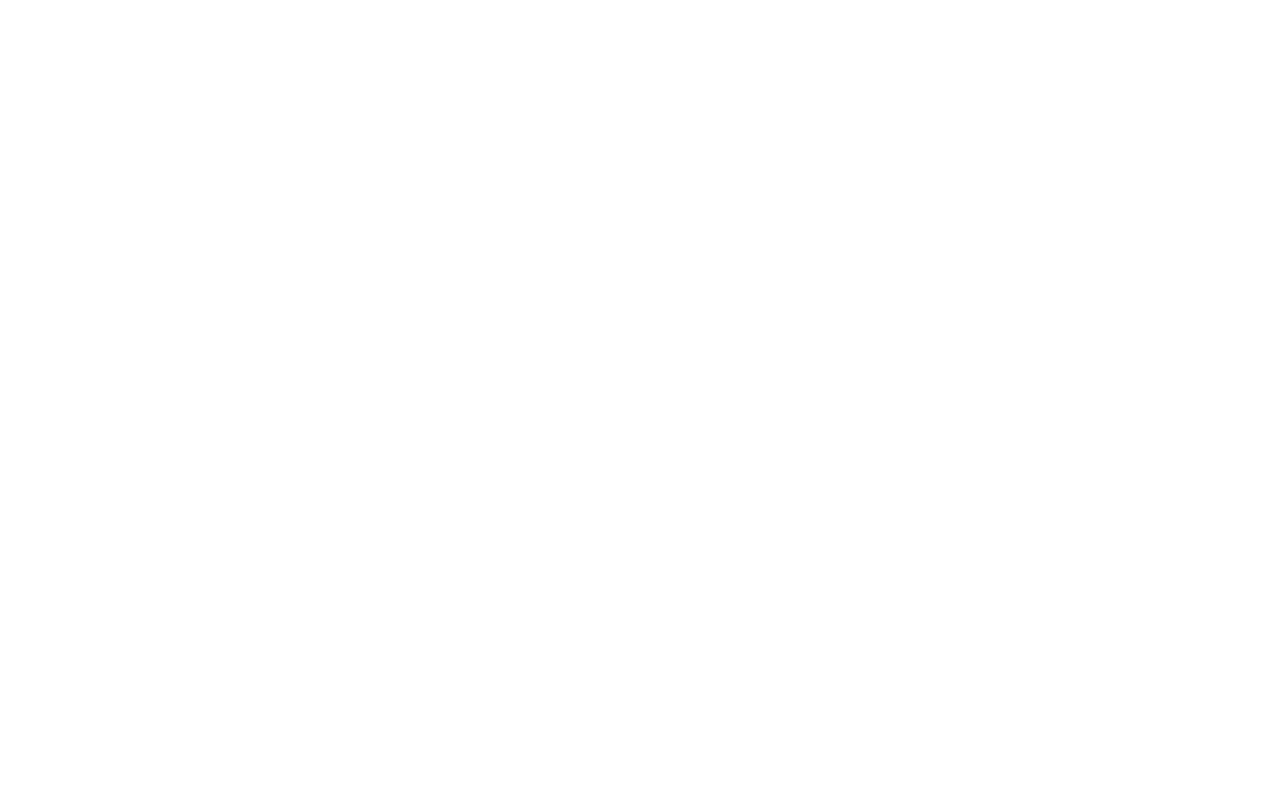
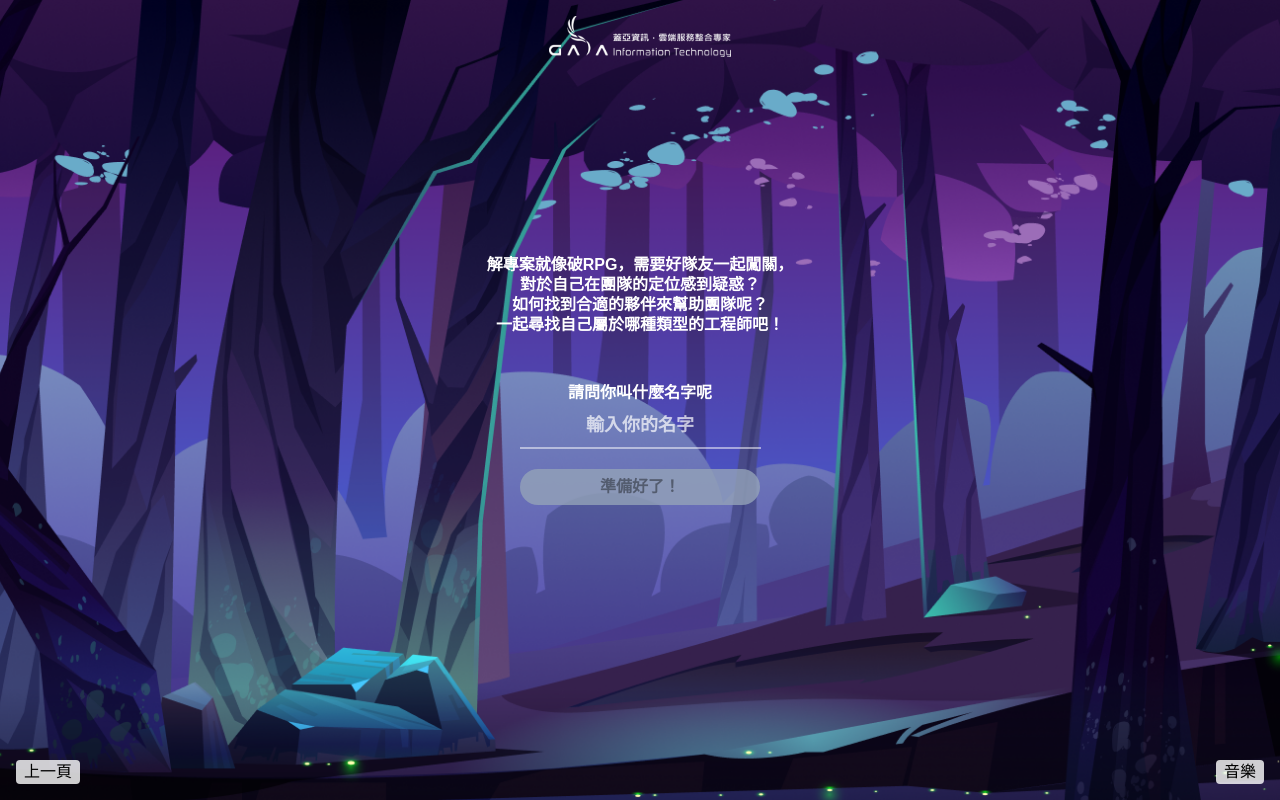
Before and after one commit to qqqq5953/campaign-test, a React (Vite) app: page /init in a window 1280 px wide. Before the commit this address had no page. Built offline with nearby package versions, Linux system fonts and the light colour scheme; a web font is replaced by a local one.

Commit message:
新增上一頁按鈕及功能

```diff
--- a/src/App.jsx
+++ b/src/App.jsx
@@ -1,15 +1,17 @@
 import { Route, Routes } from 'react-router-dom'
 import Home from './pages/Home'
+import InitUser from './pages/InitUser'
 import Quiz from './pages/Quiz'
 import Result from './pages/Result'
 import { useEffect, useRef } from 'react'
 import { useLocation } from 'react-router-dom';
 import audio from '../src/assets/bg-music.mp3'
+import QuizProvider from './context/QuizContext'
 
 function App() {
   const audioRef = useRef(null)
   const location = useLocation()
-  console.log(location);
+  // console.log('App', location);
   async function playAudio() {
     try {
       await audioRef.current?.play();
@@ -27,9 +29,10 @@ function App() {
     }
   }, [location])
   return (
-    <>
+    <QuizProvider>
       <Routes>
         <Route index element={<Home />}></Route>
+        <Route path="/init" element={<InitUser />}></Route>
         <Route path="/quiz" element={<Quiz />}></Route>
         <Route path="/result" element={<Result />}></Route>
       </Routes>
@@ -37,7 +40,7 @@ function App() {
         <source src={audio} type="audio/mp3" />
         Your browser does not support the audio tag.
       </audio>
-    </>
+    </QuizProvider>
   )
 }
 
--- /dev/null
+++ b/src/context/QuizContext.jsx
@@ -0,0 +1,74 @@
+import { createContext, useState } from 'react'
+import { useNavigate } from 'react-router-dom'
+import data from "../data.json"
+
+let sum = 0
+const totalQuestions = data.length
+const weightMap = {}
+
+export const QuizContext = createContext()
+
+export default function QuizProvider({ children }) {
+    const [questionIndex, setQuestionIndex] = useState(0)
+    const [isVisible, setIsVisible] = useState(true);
+    const [isLoading, setIsLoading] = useState(false)
+
+    const currentQuestion = data[questionIndex]
+    const navigate = useNavigate();
+
+    async function simulateCalculation() {
+        setIsLoading(true)
+        return new Promise(resolve => {
+            setTimeout(() => {
+                setIsLoading(false)
+                resolve()
+            }, 1000);
+        })
+    }
+
+    async function next(id, weight) {
+        sum += weight
+        weightMap[id.toString()] = weight
+
+        if (id <= totalQuestions - 1) {
+            setIsVisible(!isVisible);
+            setTimeout(() => {
+                setIsVisible(isVisible);
+                setQuestionIndex(q => q + 1)
+            }, 100);
+        } else {
+            await simulateCalculation()
+            navigate("/result", { state: { result: sum } })
+        }
+    }
+
+    async function prev() {
+        if (questionIndex < 1) return navigate("/init")
+
+        const prevQuestion = data[questionIndex - 1]
+        const weight = weightMap[prevQuestion.id]
+        sum -= weight
+
+        setIsVisible(!isVisible);
+        setTimeout(() => {
+            setIsVisible(isVisible);
+            setQuestionIndex(q => q - 1)
+        }, 100);
+    }
+
+    return (
+        <QuizContext.Provider
+            value={{
+                questionIndex,
+                isVisible,
+                isLoading,
+                currentQuestion,
+                totalQuestions,
+                next,
+                prev,
+            }}
+        >
+            {children}
+        </QuizContext.Provider>
+    )
+}
--- /dev/null
+++ b/src/hooks/useLocalStorage.js
@@ -0,0 +1,24 @@
+import { useEffect, useState } from 'react'
+
+export default function useLocalStorage(
+    key,
+    initialValue
+) {
+    const [value, setValue] = useState(() => {
+        const jsonString = localStorage.getItem(key)
+
+        if (jsonString) return JSON.parse(jsonString)
+
+        if (typeof initialValue === 'function') {
+            return initialValue()
+        } else {
+            return initialValue
+        }
+    })
+
+    useEffect(() => {
+        localStorage.setItem(key, JSON.stringify(value))
+    }, [key, value])
+
+    return [value, setValue]
+}
--- a/src/pages/Home.jsx
+++ b/src/pages/Home.jsx
@@ -1,15 +1,20 @@
 import { Link } from 'react-router-dom'
 import getImageUrl from "../helpers/getImageUrl";
 import Layout from './Layout';
+import { useEffect } from 'react'
 
-export default function Home(props) {
-    console.log('props', props);
+export default function Home() {
+    useEffect(() => {
+        localStorage.removeItem('userName')
+    }, [])
+
+
     return (
         <Layout>
             <img src={getImageUrl('home', 'dialog')} alt="dialog" width="180" className='animate-bounce' />
             <img src={getImageUrl('home', 'title')} alt="title" />
             <img src={getImageUrl('home', 'content')} alt="" className='mt-8 mb-16' />
-            <Link to="/quiz">
+            <Link to="/init">
                 <img src={getImageUrl('home', 'start-btn')} alt="start-btn" className='w-1/2 mx-auto transition ease-in-out delay-150 duration-300 hover:-translate-y-1 hover:scale-110 ' />
             </Link>
         </Layout>
--- /dev/null
+++ b/src/pages/InitUser.jsx
@@ -0,0 +1,78 @@
+import Layout from './Layout';
+import { useNavigate } from 'react-router-dom'
+import useLocalStorage from '../hooks/useLocalStorage'
+
+
+export default function InitUser() {
+    const [userName, setUserName] = useLocalStorage('userName', '')
+
+    const navigate = useNavigate();
+
+    function next() {
+        if (!userName) return
+        setUserName(userName);
+
+        navigate('/quiz')
+    }
+
+    // const handleDownload = (imageName) => {
+    //     const canvas = document.createElement('canvas');
+    //     const context = canvas.getContext('2d');
+    //     const img = new Image();
+
+    //     img.onload = () => {
+    //         canvas.width = img.width;
+    //         canvas.height = img.height;
+    //         context.drawImage(img, 0, 0); // 將圖片繪製到畫布上
+    //         context.font = '60px Arial';
+    //         context.fillStyle = 'white';
+    //         context.fillText(`姓名: ${userName}`, 100, 100); // 插入使用者姓名
+    //         const dataURL = canvas.toDataURL('image/png'); // 取得圖片的DataURL
+
+    //         const a = document.createElement('a');
+    //         a.href = dataURL; // 使用圖片的DataURL
+    //         a.download = 'result.png'; // 下載的文件名
+    //         a.click(); // 模擬點擊連結
+    //     };
+
+    //     img.src = imageName;
+    // };
+
+    return (
+        <Layout>
+            <div className='flex flex-col items-center text-white leading-5 font-bold'>
+                <div className='text-center'>
+                    <div>解專案就像破RPG，需要好隊友一起闖關，</div>
+                    <div>對於自己在團隊的定位感到疑惑？</div>
+                    <div>如何找到合適的夥伴來幫助團隊呢？</div>
+                    <div>一起尋找自己屬於哪種類型的工程師吧！</div>
+                </div>
+                <div className='pt-12 pb-5'>
+                    <label htmlFor="name" className='block text-center pb-2'>請問你叫什麼名字呢</label>
+                    <input
+                        id="name"
+                        type="text"
+                        placeholder="輸入你的名字"
+                        onChange={(e) => setUserName(e.target.value)}
+                        value={userName}
+                        autoComplete="false"
+                        autoFocus={true}
+                        className='block bg-transparent border-b-2 pb-2 text-lg text-white/70 text-center placeholder:text-white/70 focus:outline-none
+                        focus:border-b-2
+                        focus:border-white/50'
+                    />
+                </div>
+                <button className="w-60 px-4 py-2 bg-white/60 rounded-full text-zinc-700 text-center font-bold leading-tight focus:outline-none focus:bg-indigo-900 focus:text-white transition ease-in-out duration-300 hover:bg-indigo-900 hover:text-white disabled:text-black/40 disabled:bg-slate-400/80" disabled={!userName} onClick={next}>
+                    準備好了！
+                </button>
+
+
+            </div>
+
+            {/* <div>
+                <input type="text" placeholder="輸入你的姓名" onChange={handleNameChange} value={userName} />
+                <button className='border text-white' onClick={() => handleDownload('/src/assets/result-element/archer_download.png')}>下載圖片</button>
+            </div> */}
+        </Layout >
+    )
+}
--- a/src/pages/Layout.jsx
+++ b/src/pages/Layout.jsx
@@ -1,6 +1,14 @@
 import getImageUrl from "../helpers/getImageUrl";
+import { useLocation } from 'react-router-dom';
+import { useContext } from "react"
+import { QuizContext } from '../context/QuizContext'
 
 export default function Layout({ children }) {
+    const { prev } = useContext(QuizContext);
+
+    const location = useLocation()
+    const isShowWatermark = ['/init', '/quiz'].includes(location.pathname)
+
     return (
         <div className="fixed inset-x-0 top-0" style={{
             height: '100dvh',
@@ -11,8 +19,15 @@ export default function Layout({ children }) {
                 <img src={getImageUrl('background', '375-bg')} alt="Image description" className="w-full h-full object-cover" />
             </picture>
 
+            {isShowWatermark && <img src={getImageUrl('background', 'watermark', 'svg')} alt="watermark" className='absolute top-4 left-1/2 -translate-x-1/2 z-20' />}
+
             {<div className="absolute top-1/2 left-1/2 -translate-x-1/2 -translate-y-1/2 w-full px-5 max-w-[400px] pb-10">
                 {children}
+            </div>}
+
+            {isShowWatermark && <div className="absolute bottom-0 left-0 w-full flex justify-between p-4">
+                <div className="rounded bg-white/80 px-2 py-1" onClick={prev}>上一頁</div>
+                <div className="rounded bg-white/80 px-2 py-1">音樂</div>
             </div>}
         </div>
     )
--- a/src/pages/Quiz.jsx
+++ b/src/pages/Quiz.jsx
@@ -1,11 +1,11 @@
 import { useNavigate, useNavigationType } from 'react-router-dom'
-import { useState, useEffect } from "react"
-import data from "../data.json"
+import { useState, useEffect, useContext } from "react"
+import { QuizContext } from '../context/QuizContext'
+
 import getImageUrl from "../helpers/getImageUrl";
 import Layout from './Layout';
 
 export default function Quiz() {
-    const [isLoading, setIsLoading] = useState(false)
     const navigationType = useNavigationType()
     const navigate = useNavigate();
 
@@ -17,48 +17,16 @@ export default function Quiz() {
     return (
         <Layout>
             <div className="absolute top-1/2 left-1/2 -translate-x-1/2 -translate-y-1/2 w-full max-w-[500px] md px-5">
-                <Loading isLoading={isLoading} />
-                <Questions isLoading={isLoading} setIsLoading={setIsLoading} />
+                <Loading />
+                <Questions />
             </div>
         </Layout>
     )
 }
 
-let sum = 0
-const totalQuestions = data.length
-
-function Questions({ isLoading, setIsLoading }) {
+function Questions() {
     const [imageLoaded, setImageLoaded] = useState(false);
-    const [questionIndex, setQuestionIndex] = useState(0)
-    const currentQuestion = data[questionIndex]
-    const navigate = useNavigate();
-
-    async function simulateCalculation() {
-        setIsLoading(true)
-        return new Promise(resolve => {
-            setTimeout(() => {
-                setIsLoading(false)
-                resolve()
-            }, 1000);
-        })
-    }
-
-    const [isVisible, setIsVisible] = useState(true);
-
-    async function next(id, weight) {
-        sum += weight
-
-        if (id <= totalQuestions - 1) {
-            setIsVisible(!isVisible);
-            setTimeout(() => {
-                setIsVisible(isVisible);
-                setQuestionIndex(q => q + 1)
-            }, 100);
-        } else {
-            await simulateCalculation()
-            navigate("/result", { state: { result: sum } })
-        }
-    }
+    const { questionIndex, isLoading, isVisible, next, currentQuestion, totalQuestions } = useContext(QuizContext);
 
     return <div className={`${isLoading ? 'hidden' : 'block'} transition-opacity ${isVisible ? 'opacity-100' : 'opacity-0'}`}>
         <img src={getImageUrl('quiz', 'poster')} alt="poster" onLoad={() => setImageLoaded(true)} className={imageLoaded ? 'block' : 'hidden'} />
@@ -88,7 +56,9 @@ function Questions({ isLoading, setIsLoading }) {
     </div>
 }
 
-function Loading({ isLoading }) {
+function Loading() {
+    const { isLoading } = useContext(QuizContext);
+
     return <div className={`bg-white/40 rounded-xl mx-5 pt-16 pb-16 space-y-4 ${isLoading ? 'block' : 'hidden'} `}>
         <img src={getImageUrl('result-element', 'loader')} alt="loader" className='w-20 h-20 block mx-auto animate-bounce' />
         <img src={getImageUrl('result-element', 'wood')} alt="loader" className='w-20 block mx-auto' />
```
Also changed, not shown: src/assets/background/watermark.svg (added).
